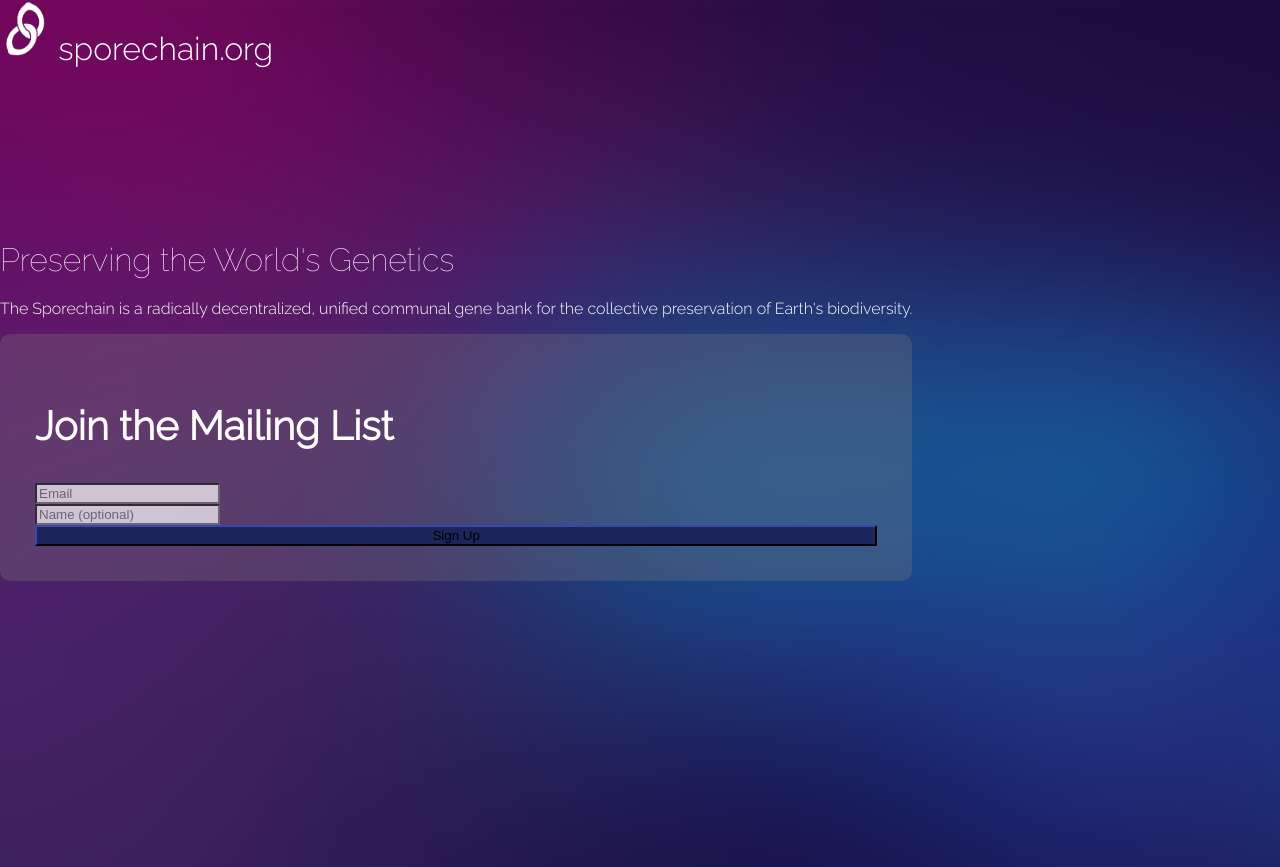
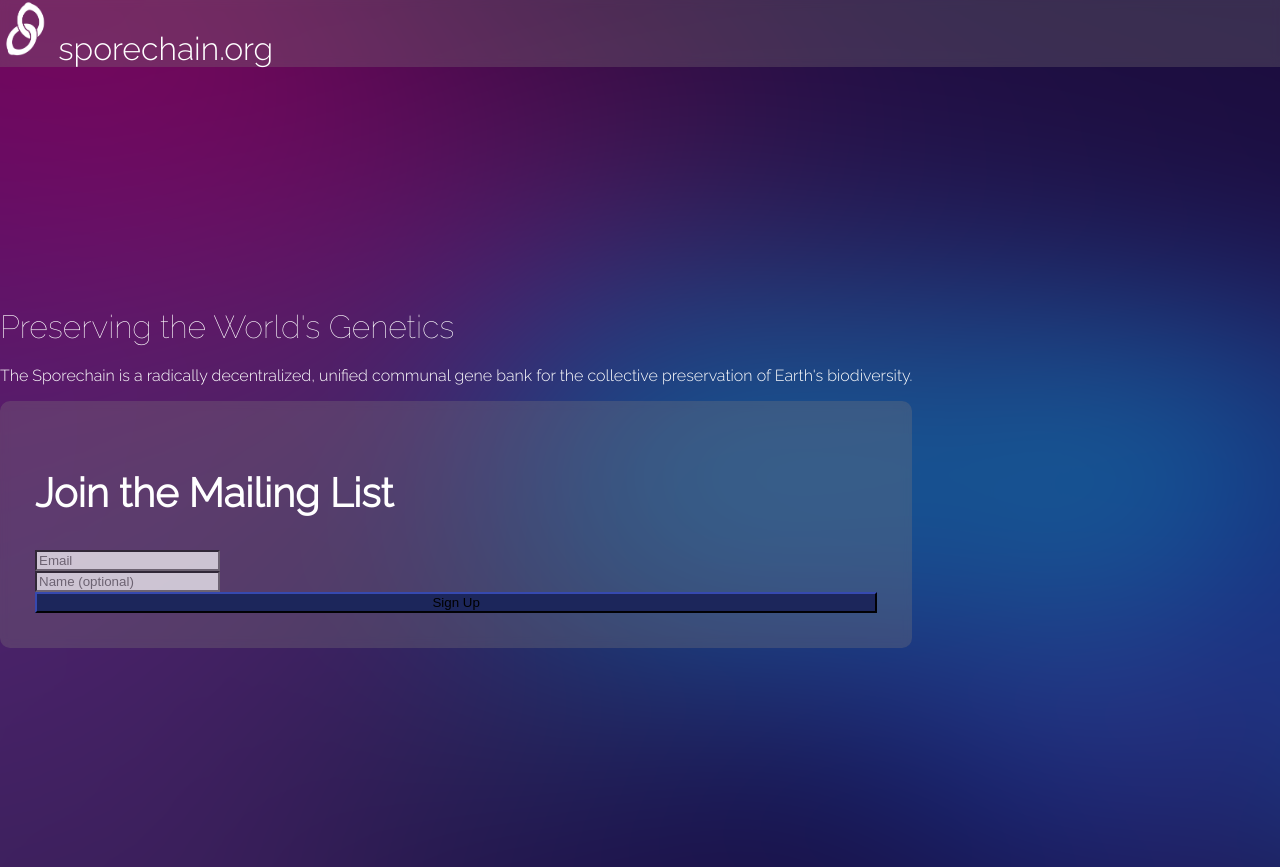
Before and after one commit to SporechainFoundation/sporechain.org, a Next.js app: page / in a window 1280 px wide. Before the commit the page ends 800 px from the top, so only its background shows below. Built offline with nearby package versions, Linux system fonts and the light colour scheme.

Commit message:
added blur bg to navbar

```diff
--- a/components/NavBar/Navbar.module.css
+++ b/components/NavBar/Navbar.module.css
@@ -1,7 +1,11 @@
 .navBar {
     border-bottom: white;
-    position: absolute;
+    position: sticky;
+    top: 0;
     padding: 0;
+    z-index: 150;
+    background-color: rgba(128, 122, 122, 0.3);
+    backdrop-filter: blur(5px);
 }
 
 .navText {
@@ -14,4 +18,5 @@
 .navBarContents {
     justify-content: left;
     padding: 0;
+    margin: 0;
 }
```
